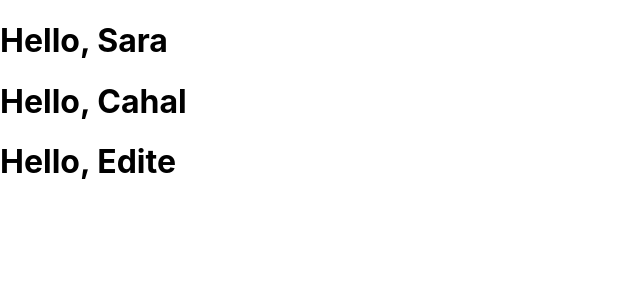
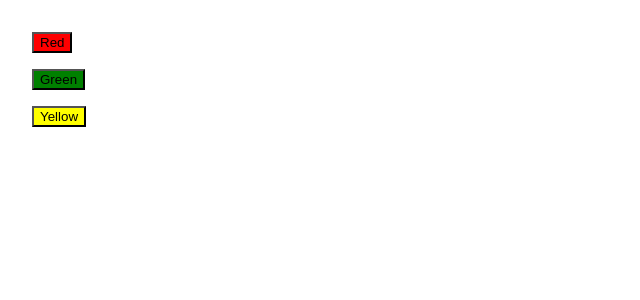
Before and after one commit to sakhmedbayev/basic-react, a React (Create React App) app: page / in a window 1280 px wide. Shown: the top 300 px of the page, without its empty margins (0-640 px from the left). Built offline with nearby package versions, Linux system fonts and the light colour scheme.

Commit message:
composing-components-2

```diff
--- a/src/App.js
+++ b/src/App.js
@@ -1,25 +1,26 @@
-import logo from './logo.svg';
-import './App.css';
+import React from "react";
+import MyButton from "./components/MyButton";
 
-function App() {
+const App = () => {
   return (
-    <div className="App">
-      <header className="App-header">
-        <img src={logo} className="App-logo" alt="logo" />
-        <p>
-          Edit <code>src/App.js</code> and save to reload.
-        </p>
-        <a
-          className="App-link"
-          href="https://reactjs.org"
-          target="_blank"
-          rel="noopener noreferrer"
-        >
-          Learn React
-        </a>
-      </header>
+    <div style={{ padding: "2rem" }}>
+      <MyButton
+        color="red"
+        title="Red"
+        onClick={() => console.log("clicked on red")}
+      />
+      <MyButton
+        color="green"
+        title="Green"
+        onClick={() => console.log("clicked on green")}
+      />
+      <MyButton
+        color="yellow"
+        title="Yellow"
+        onClick={() => console.log("clicked on yellow")}
+      />
     </div>
   );
-}
+};
 
 export default App;
--- /dev/null
+++ b/src/components/MyButton.js
@@ -0,0 +1,19 @@
+import React from "react";
+
+const MyButton = ({ color, title, onClick }) => {
+  return (
+    <button
+      type="button"
+      style={{
+        backgroundColor: `${color}`,
+        display: "block",
+        marginBottom: "1rem",
+      }}
+      onClick={onClick}
+    >
+      {title}
+    </button>
+  );
+};
+
+export default MyButton;
--- a/src/index.js
+++ b/src/index.js
@@ -1,21 +1,11 @@
 import React from "react";
 import ReactDOM from "react-dom";
 import "./index.css";
-// import App from "./App";
-// import reportWebVitals from "./reportWebVitals";
+import App from "./App";
 
-function Welcome(props) {
-  return <h1>Hello, {props.name}</h1>;
-}
-
-function App() {
-  return (
-    <div>
-      <Welcome name="Sara" />
-      <Welcome name="Cahal" />
-      <Welcome name="Edite" />
-    </div>
-  );
-}
-
-ReactDOM.render(<App />, document.getElementById("root"));
+ReactDOM.render(
+  <React.StrictMode>
+    <App />
+  </React.StrictMode>,
+  document.getElementById("root")
+);
```
Also changed, not shown: src/reportWebVitals.js (deleted, +0 -13 lines).
